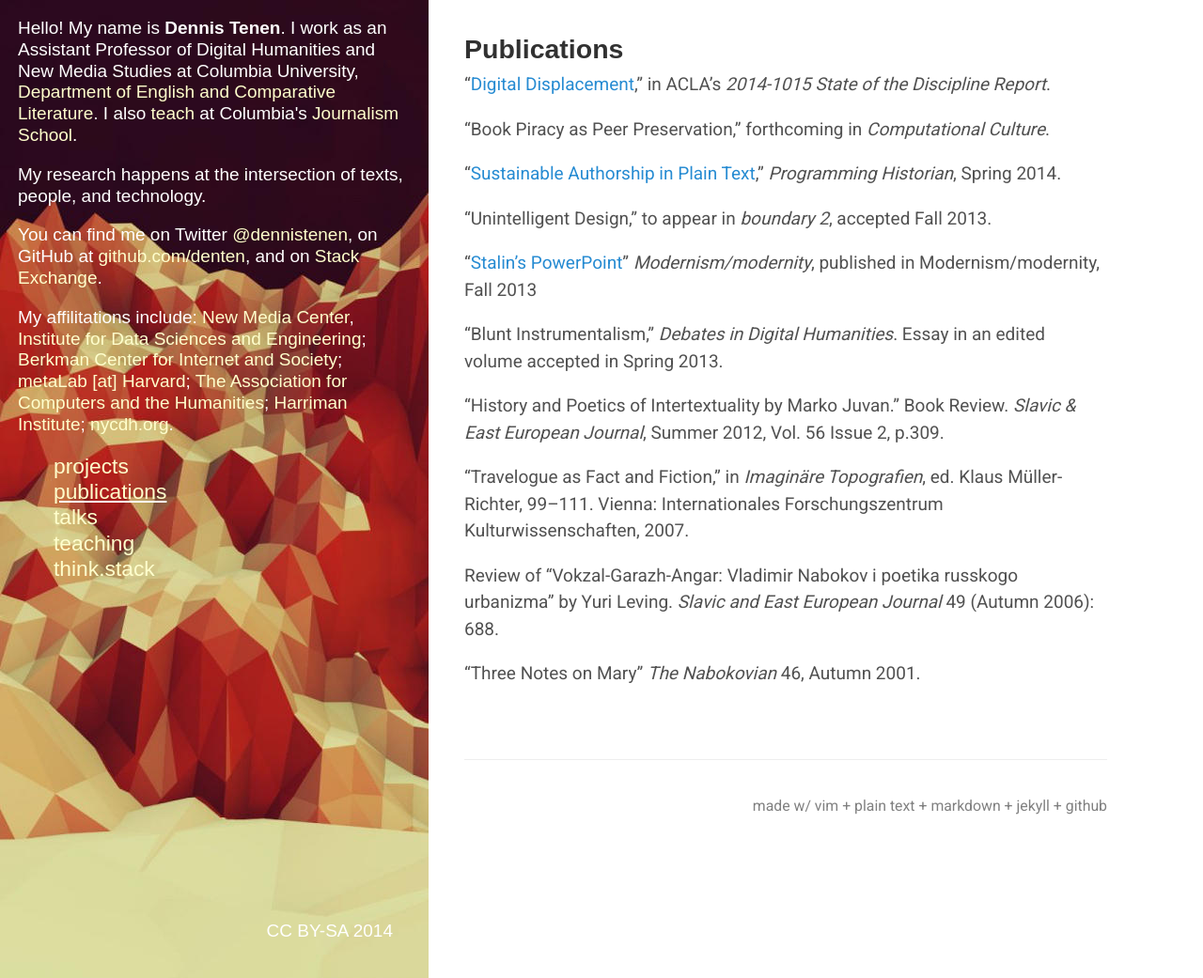
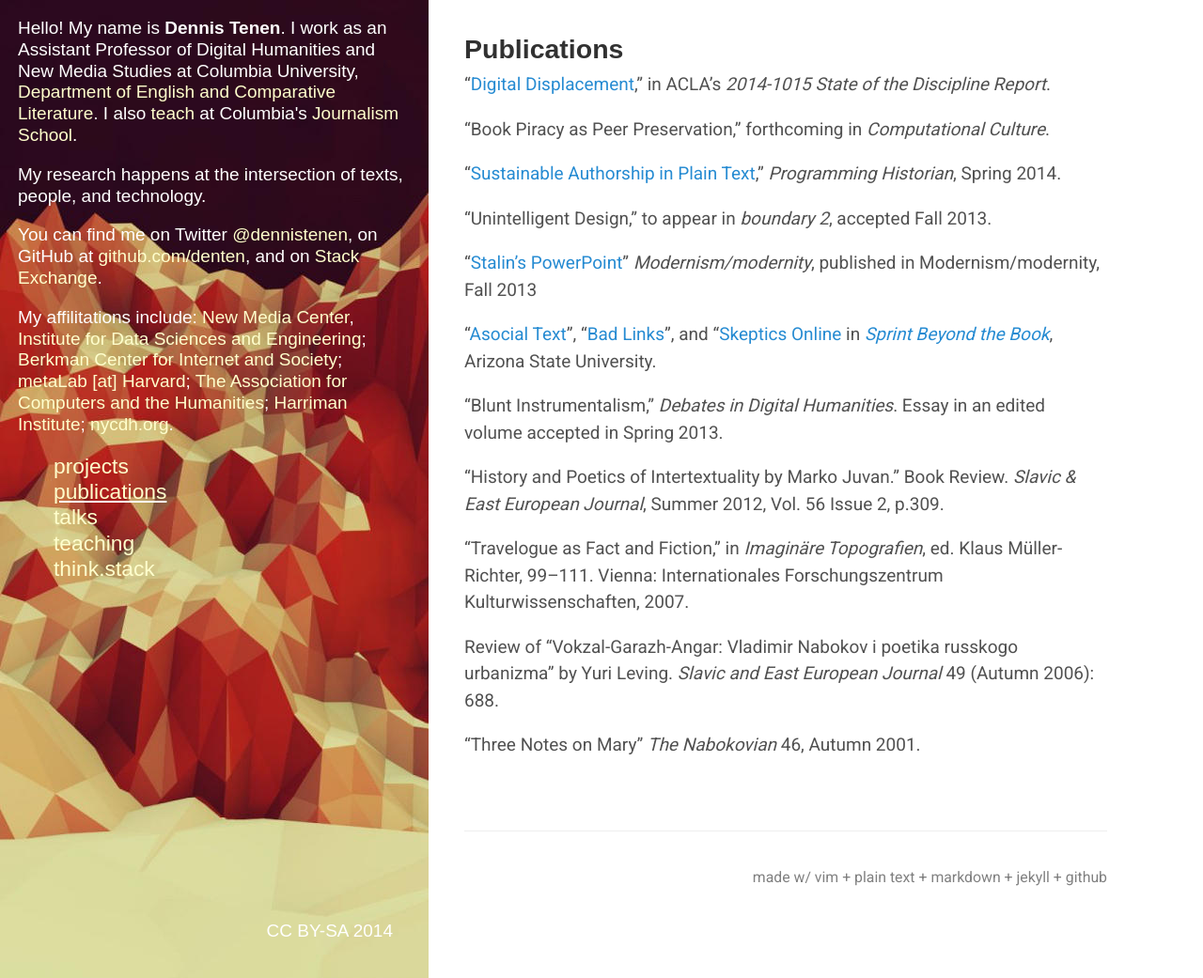
Before and after one commit to denten/denten.github.io, a Jekyll site: the page built from _pages/category-pages/publications.md, in a window 1280 px wide and 1041 px high. Shown: the whole window at 94% size. Built offline with Jekyll 4.4.1, drawn with Linux system fonts in a browser that asks for light colours; some web fonts are replaced.

Commit message:
added to publications

```diff
--- a/_includes/CV/05-publications.md
+++ b/_includes/CV/05-publications.md
@@ -10,6 +10,8 @@
 
 "[Stalin's PowerPoint](http://academiccommons.columbia.edu/catalog/ac:175158)" *Modernism/modernity*, published in Modernism/modernity, Fall 2013
 
+"[Asocial Text](http://web.archive.org/web/20141005021553/http://sprintbeyondthebook.com/2014/02/asocial-text/)", "[Bad Links](http://web.archive.org/web/20141005021655/http://sprintbeyondthebook.com/2014/02/bad-links/)", and "[Skeptics Online](http://web.archive.org/web/20141005021417/http://sprintbeyondthebook.com/2014/02/skeptics-online/) in *[Sprint Beyond the Book](http://sprintbeyondthebook.com/)*, Arizona State University.
+
 "Blunt Instrumentalism,” *Debates in Digital Humanities*. Essay in an edited volume accepted in Spring 2013.
 
 "History and Poetics of Intertextuality by Marko Juvan." Book Review. *Slavic & East European Journal*, Summer 2012, Vol. 56 Issue 2, p.309.
```
Also changed, not shown: _pages/category-pages/thinkstack.md (line endings or trailing spaces).
